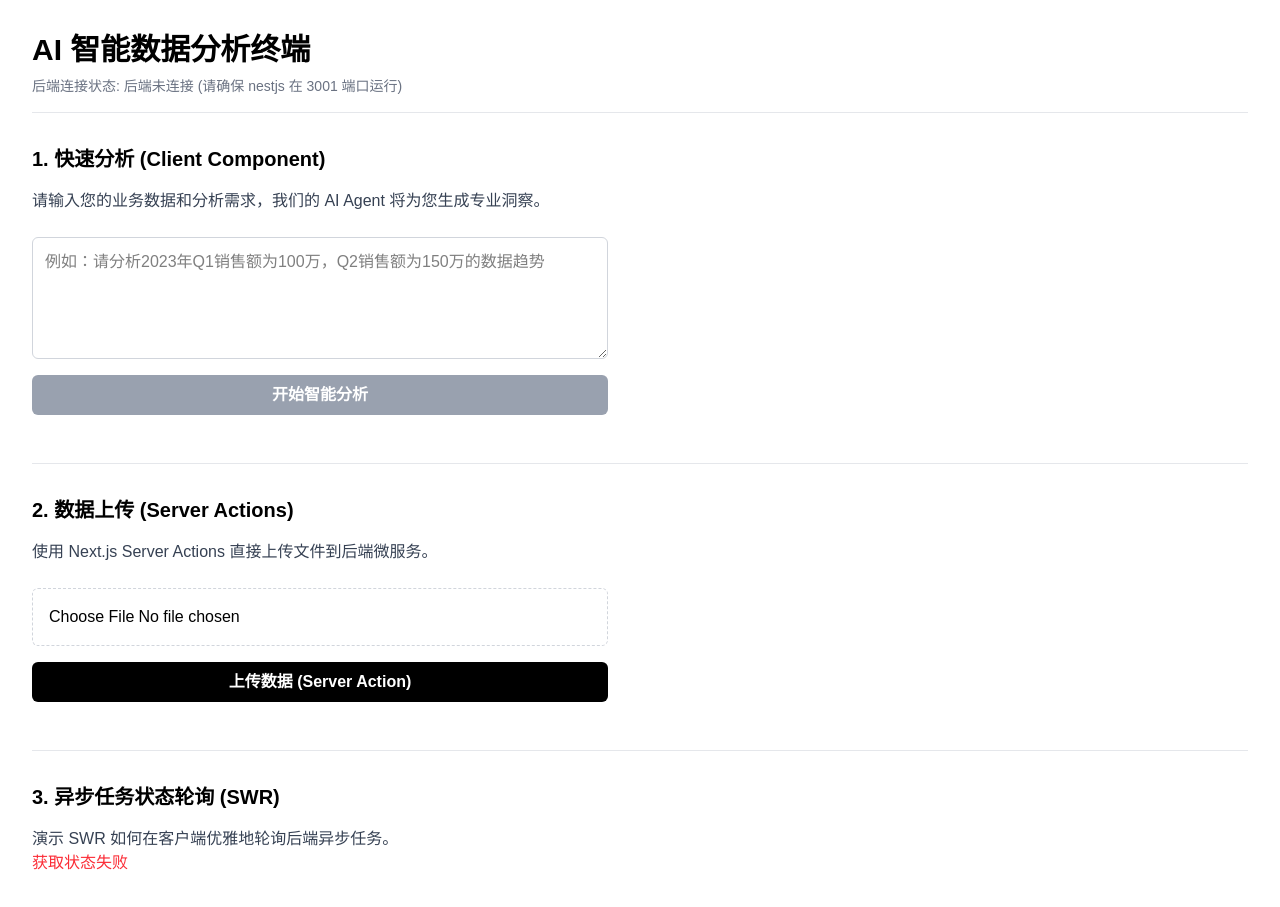
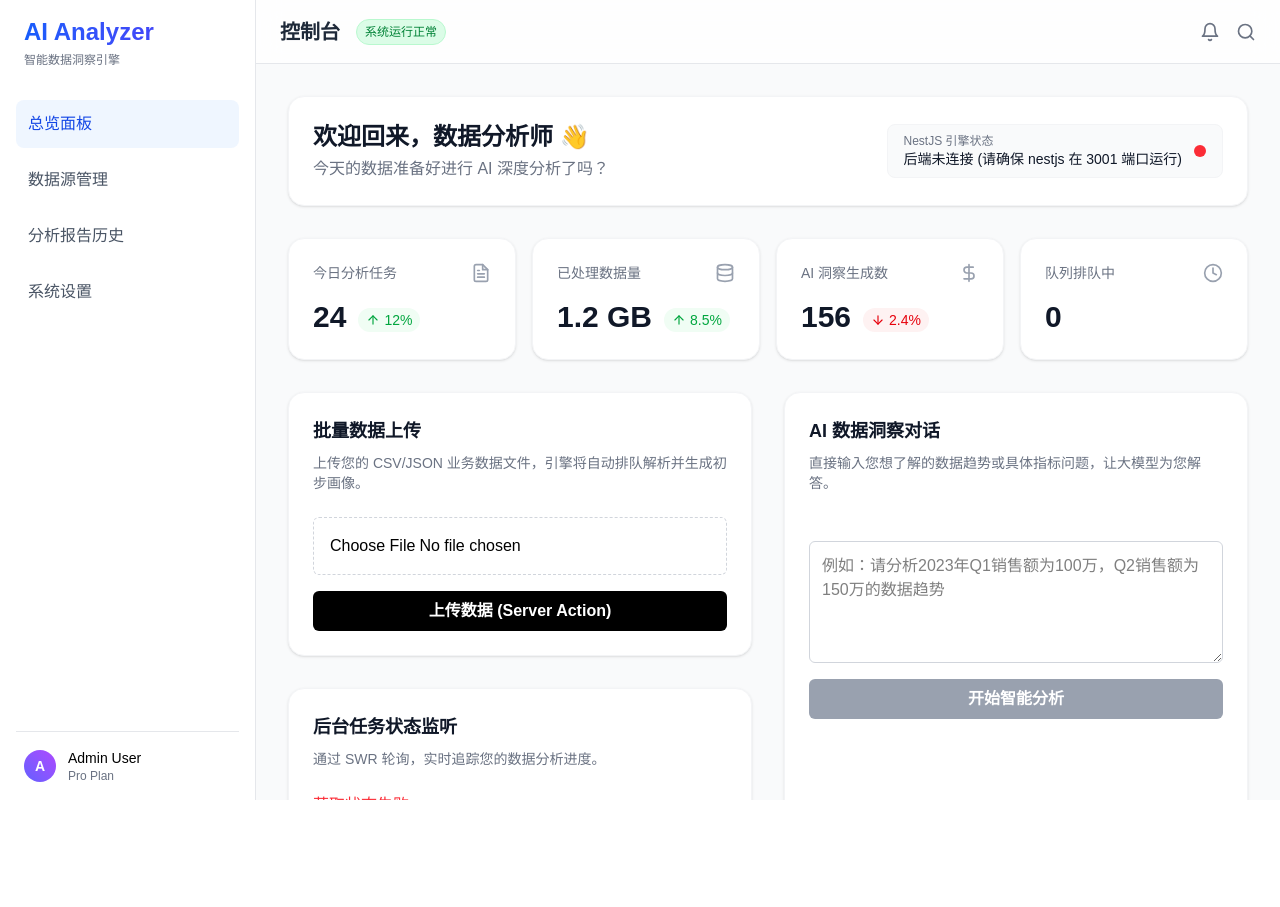
Before and after one commit to you-want/ai-data-analyzer, a Next.js app in the folder frontend/: page /dashboard in a window 1280 px wide. After the commit the page ends 800 px from the top, so only its background shows below. Built offline with nearby package versions, Linux system fonts and the light colour scheme; no server answers.

Commit message:
feat: add 3.2

```diff
--- /dev/null
+++ b/frontend/src/app/dashboard/layout.tsx
@@ -0,0 +1,88 @@
+import React from 'react';
+
+export default function DashboardLayout({
+  children,
+}: {
+  children: React.ReactNode;
+}) {
+  return (
+    <div className="flex h-screen bg-gray-50 dark:bg-zinc-950 text-black dark:text-zinc-100">
+      {/* 左侧边栏 (Sidebar) */}
+      <aside className="w-64 bg-white dark:bg-zinc-900 border-r border-gray-200 dark:border-zinc-800 p-4 hidden md:flex flex-col">
+        <div className="mb-8 px-2">
+          <h2 className="text-2xl font-bold bg-linear-to-r from-blue-600 to-indigo-600 bg-clip-text text-transparent">
+            AI Analyzer
+          </h2>
+          <p className="text-xs text-gray-500 dark:text-zinc-500 mt-1">智能数据洞察引擎</p>
+        </div>
+
+        <nav className="flex-1">
+          <ul className="space-y-2">
+            <li>
+              <a href="/dashboard" className="block p-3 bg-blue-50 dark:bg-blue-900/20 text-blue-700 dark:text-blue-400 rounded-lg font-medium transition-colors">
+                总览面板
+              </a>
+            </li>
+            <li>
+              <a href="#" className="block p-3 text-gray-600 dark:text-zinc-400 hover:bg-gray-100 dark:hover:bg-zinc-800/50 hover:text-gray-900 dark:hover:text-zinc-200 rounded-lg font-medium transition-colors">
+                数据源管理
+              </a>
+            </li>
+            <li>
+              <a href="#" className="block p-3 text-gray-600 dark:text-zinc-400 hover:bg-gray-100 dark:hover:bg-zinc-800/50 hover:text-gray-900 dark:hover:text-zinc-200 rounded-lg font-medium transition-colors">
+                分析报告历史
+              </a>
+            </li>
+            <li>
+              <a href="#" className="block p-3 text-gray-600 dark:text-zinc-400 hover:bg-gray-100 dark:hover:bg-zinc-800/50 hover:text-gray-900 dark:hover:text-zinc-200 rounded-lg font-medium transition-colors">
+                系统设置
+              </a>
+            </li>
+          </ul>
+        </nav>
+
+        {/* 底部用户信息 */}
+        <div className="border-t border-gray-200 dark:border-zinc-800 pt-4 mt-auto">
+          <div className="flex items-center gap-3 px-2">
+            <div className="w-8 h-8 rounded-full bg-linear-to-tr from-indigo-500 to-purple-500 flex items-center justify-center text-white font-bold text-sm">
+              A
+            </div>
+            <div>
+              <p className="text-sm font-medium">Admin User</p>
+              <p className="text-xs text-gray-500 dark:text-zinc-500">Pro Plan</p>
+            </div>
+          </div>
+        </div>
+      </aside>
+
+      {/* 右侧主体区 */}
+      <div className="flex-1 flex flex-col overflow-hidden relative">
+        {/* 顶部 Header */}
+        <header className="h-16 bg-white/80 dark:bg-zinc-900/80 backdrop-blur-md border-b border-gray-200 dark:border-zinc-800 flex items-center px-6 justify-between sticky top-0 z-10">
+          <div className="flex items-center gap-4">
+            <h1 className="text-xl font-semibold text-gray-800 dark:text-zinc-100">控制台</h1>
+            <span className="px-2 py-1 bg-green-100 dark:bg-green-900/30 text-green-700 dark:text-green-400 text-xs rounded-full border border-green-200 dark:border-green-800">
+              系统运行正常
+            </span>
+          </div>
+
+          <div className="flex items-center gap-4">
+            <button className="text-gray-500 dark:text-zinc-400 hover:text-gray-900 dark:hover:text-zinc-100 transition-colors">
+              <svg xmlns="http://www.w3.org/2000/svg" width="20" height="20" viewBox="0 0 24 24" fill="none" stroke="currentColor" strokeWidth="2" strokeLinecap="round" strokeLinejoin="round"><path d="M6 8a6 6 0 0 1 12 0c0 7 3 9 3 9H3s3-2 3-9"/><path d="M10.3 21a1.94 1.94 0 0 0 3.4 0"/></svg>
+            </button>
+            <button className="text-gray-500 dark:text-zinc-400 hover:text-gray-900 dark:hover:text-zinc-100 transition-colors">
+              <svg xmlns="http://www.w3.org/2000/svg" width="20" height="20" viewBox="0 0 24 24" fill="none" stroke="currentColor" strokeWidth="2" strokeLinecap="round" strokeLinejoin="round"><circle cx="11" cy="11" r="8"/><path d="m21 21-4.3-4.3"/></svg>
+            </button>
+          </div>
+        </header>
+
+        {/* 核心内容滚动区 */}
+        <main className="flex-1 overflow-y-auto p-6 md:p-8">
+          <div className="max-w-7xl mx-auto">
+            {children}
+          </div>
+        </main>
+      </div>
+    </div>
+  );
+}
--- a/frontend/src/app/dashboard/page.tsx
+++ b/frontend/src/app/dashboard/page.tsx
@@ -2,15 +2,18 @@
 import AnalysisForm from '@/components/AnalysisForm';
 import UploadForm from '@/components/UploadForm';
 import TaskStatusViewer from '@/components/TaskStatusViewer';
+import MetricCard from '@/components/MetricCard';
 
 export default async function DashboardPage() {
   // 服务端获取基础状态 (极快)
   // 为了防止后端没启动导致构建/渲染失败，我们加一个 try catch
   let statusText = '未知';
+  let isConnected = false;
   try {
     const res = await fetch('http://localhost:3001/analysis/status', { cache: 'no-store' });
     if (res.ok) {
       statusText = await res.text();
+      isConnected = true;
     } else {
       statusText = '后端响应异常';
     }
@@ -20,32 +23,78 @@ export default async function DashboardPage() {
   }
 
   return (
-    <div className="min-h-screen p-8 bg-white text-black dark:bg-zinc-900 dark:text-zinc-100">
-      <header className="mb-8 border-b border-gray-200 dark:border-zinc-700 pb-4">
-        <h1 className="text-3xl font-bold">AI 智能数据分析终端</h1>
-        <p className="text-sm text-gray-500 dark:text-gray-400 mt-2">后端连接状态: {statusText}</p>
-      </header>
+    <div className="space-y-8">
+      {/* 欢迎模块 & 状态展示 */}
+      <div className="flex flex-col md:flex-row justify-between items-start md:items-center gap-4 bg-white dark:bg-zinc-900 p-6 rounded-2xl shadow-sm border border-gray-100 dark:border-zinc-800">
+        <div>
+          <h2 className="text-2xl font-bold text-gray-900 dark:text-zinc-100">欢迎回来，数据分析师 👋</h2>
+          <p className="text-gray-500 dark:text-zinc-400 mt-1">今天的数据准备好进行 AI 深度分析了吗？</p>
+        </div>
+        <div className="flex items-center gap-3 bg-gray-50 dark:bg-zinc-950 px-4 py-2 rounded-lg border border-gray-100 dark:border-zinc-800">
+          <div className="flex flex-col">
+            <span className="text-xs text-gray-500 dark:text-zinc-500">NestJS 引擎状态</span>
+            <span className="text-sm font-medium text-gray-900 dark:text-zinc-200">{statusText}</span>
+          </div>
+          <div className={`w-3 h-3 rounded-full ${isConnected ? 'bg-green-500 animate-pulse' : 'bg-red-500'}`}></div>
+        </div>
+      </div>
 
-      <main className="space-y-12">
-        <section>
-          <h2 className="text-xl font-semibold mb-4">1. 快速分析 (Client Component)</h2>
-          <p className="text-gray-700 dark:text-gray-300 mb-4">请输入您的业务数据和分析需求，我们的 AI Agent 将为您生成专业洞察。</p>
-          <AnalysisForm />
+      {/* 核心指标卡片区域 (Grid 布局) */}
+      <div className="grid grid-cols-1 md:grid-cols-2 lg:grid-cols-4 gap-4">
+        <MetricCard
+          title="今日分析任务"
+          value="24"
+          trend="12%"
+          isPositive={true}
+          icon={<svg xmlns="http://www.w3.org/2000/svg" width="20" height="20" viewBox="0 0 24 24" fill="none" stroke="currentColor" strokeWidth="2" strokeLinecap="round" strokeLinejoin="round"><path d="M14 2H6a2 2 0 0 0-2 2v16a2 2 0 0 0 2 2h12a2 2 0 0 0 2-2V8z"/><polyline points="14 2 14 8 20 8"/><line x1="16" y1="13" x2="8" y2="13"/><line x1="16" y1="17" x2="8" y2="17"/><polyline points="10 9 9 9 8 9"/></svg>}
+        />
+        <MetricCard
+          title="已处理数据量"
+          value="1.2 GB"
+          trend="8.5%"
+          isPositive={true}
+          icon={<svg xmlns="http://www.w3.org/2000/svg" width="20" height="20" viewBox="0 0 24 24" fill="none" stroke="currentColor" strokeWidth="2" strokeLinecap="round" strokeLinejoin="round"><ellipse cx="12" cy="5" rx="9" ry="3"/><path d="M21 12c0 1.66-4 3-9 3s-9-1.34-9-3"/><path d="M3 5v14c0 1.66 4 3 9 3s9-1.34 9-3V5"/></svg>}
+        />
+        <MetricCard
+          title="AI 洞察生成数"
+          value="156"
+          trend="2.4%"
+          isPositive={false}
+          icon={<svg xmlns="http://www.w3.org/2000/svg" width="20" height="20" viewBox="0 0 24 24" fill="none" stroke="currentColor" strokeWidth="2" strokeLinecap="round" strokeLinejoin="round"><path d="M12 2v20"/><path d="M17 5H9.5a3.5 3.5 0 0 0 0 7h5a3.5 3.5 0 0 1 0 7H6"/></svg>}
+        />
+        <MetricCard
+          title="队列排队中"
+          value="0"
+          icon={<svg xmlns="http://www.w3.org/2000/svg" width="20" height="20" viewBox="0 0 24 24" fill="none" stroke="currentColor" strokeWidth="2" strokeLinecap="round" strokeLinejoin="round"><circle cx="12" cy="12" r="10"/><polyline points="12 6 12 12 16 14"/></svg>}
+        />
+      </div>
+
+      {/* 业务功能操作区 */}
+      <div className="grid grid-cols-1 lg:grid-cols-2 gap-8">
+        {/* 左侧：数据上传与轮询状态 */}
+        <div className="space-y-8">
+          <section className="bg-white dark:bg-zinc-900 p-6 rounded-2xl shadow-sm border border-gray-100 dark:border-zinc-800">
+            <h2 className="text-lg font-semibold mb-2 text-gray-900 dark:text-zinc-100">批量数据上传</h2>
+            <p className="text-sm text-gray-500 dark:text-zinc-400 mb-6">上传您的 CSV/JSON 业务数据文件，引擎将自动排队解析并生成初步画像。</p>
+            <UploadForm />
+          </section>
+
+          <section className="bg-white dark:bg-zinc-900 p-6 rounded-2xl shadow-sm border border-gray-100 dark:border-zinc-800">
+            <h2 className="text-lg font-semibold mb-2 text-gray-900 dark:text-zinc-100">后台任务状态监听</h2>
+            <p className="text-sm text-gray-500 dark:text-zinc-400 mb-6">通过 SWR 轮询，实时追踪您的数据分析进度。</p>
+            <TaskStatusViewer jobId="demo-job-123" />
+          </section>
+        </div>
+
+        {/* 右侧：自然语言交互分析 */}
+        <section className="bg-white dark:bg-zinc-900 p-6 rounded-2xl shadow-sm border border-gray-100 dark:border-zinc-800 flex flex-col h-full">
+          <h2 className="text-lg font-semibold mb-2 text-gray-900 dark:text-zinc-100">AI 数据洞察对话</h2>
+          <p className="text-sm text-gray-500 dark:text-zinc-400 mb-6">直接输入您想了解的数据趋势或具体指标问题，让大模型为您解答。</p>
+          <div className="flex-1">
+            <AnalysisForm />
+          </div>
         </section>
-
-        <section className="border-t border-gray-200 dark:border-zinc-800 pt-8">
-          <h2 className="text-xl font-semibold mb-4">2. 数据上传 (Server Actions)</h2>
-          <p className="text-gray-700 dark:text-gray-300">使用 Next.js Server Actions 直接上传文件到后端微服务。</p>
-          <UploadForm />
-        </section>
-
-        <section className="border-t border-gray-200 dark:border-zinc-800 pt-8">
-          <h2 className="text-xl font-semibold mb-4">3. 异步任务状态轮询 (SWR)</h2>
-          <p className="text-gray-700 dark:text-gray-300">演示 SWR 如何在客户端优雅地轮询后端异步任务。</p>
-          {/* 这里可以传入一个模拟的 jobId，实际使用中由上传接口返回 */}
-          <TaskStatusViewer jobId="demo-job-123" />
-        </section>
-      </main>
+      </div>
     </div>
   );
 }
--- /dev/null
+++ b/frontend/src/components/MetricCard.tsx
@@ -0,0 +1,39 @@
+import React from 'react';
+
+interface MetricCardProps {
+  title: string;
+  value: string | number;
+  trend?: string;
+  isPositive?: boolean;
+  icon?: React.ReactNode;
+}
+
+export default function MetricCard({ title, value, trend, isPositive, icon }: MetricCardProps) {
+  return (
+    <div className="bg-white dark:bg-zinc-900 p-6 rounded-2xl shadow-sm border border-gray-100 dark:border-zinc-800 transition-all hover:shadow-md">
+      <div className="flex justify-between items-start mb-4">
+        <h3 className="text-sm font-medium text-gray-500 dark:text-zinc-400">{title}</h3>
+        {icon && <div className="text-gray-400 dark:text-zinc-500">{icon}</div>}
+      </div>
+
+      <div className="flex items-baseline gap-3">
+        <span className="text-3xl font-bold text-gray-900 dark:text-zinc-100">{value}</span>
+
+        {trend && (
+          <span className={`text-sm font-medium px-2 py-0.5 rounded-full flex items-center gap-1 ${
+            isPositive
+              ? 'bg-green-50 text-green-600 dark:bg-green-900/20 dark:text-green-400'
+              : 'bg-red-50 text-red-600 dark:bg-red-900/20 dark:text-red-400'
+          }`}>
+            {isPositive ? (
+              <svg xmlns="http://www.w3.org/2000/svg" width="14" height="14" viewBox="0 0 24 24" fill="none" stroke="currentColor" strokeWidth="2" strokeLinecap="round" strokeLinejoin="round"><path d="m5 12 7-7 7 7"/><path d="M12 19V5"/></svg>
+            ) : (
+              <svg xmlns="http://www.w3.org/2000/svg" width="14" height="14" viewBox="0 0 24 24" fill="none" stroke="currentColor" strokeWidth="2" strokeLinecap="round" strokeLinejoin="round"><path d="M12 5v14"/><path d="m19 12-7 7-7-7"/></svg>
+            )}
+            {trend}
+          </span>
+        )}
+      </div>
+    </div>
+  );
+}
```
